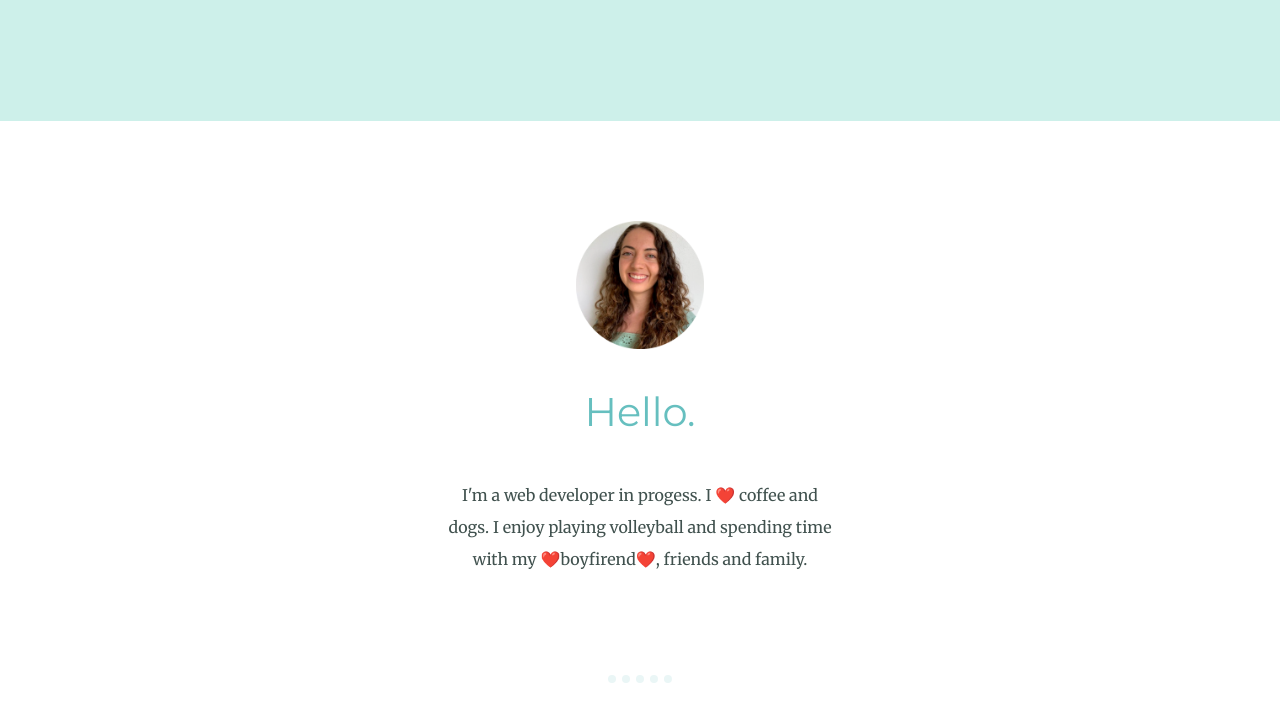
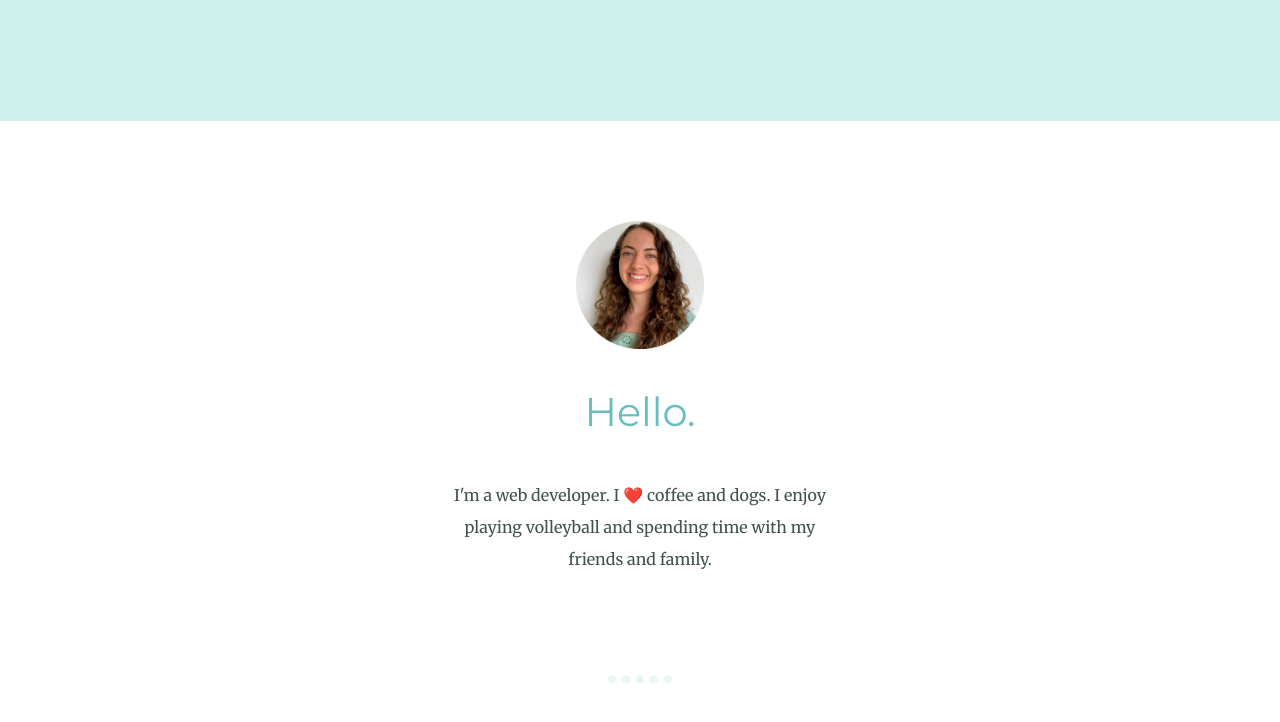
Before and after one commit to nataliabm17/website, a plain HTML site: page index.html in a window 1280 px wide. Shown: the part 386-1108 px from the top of the page. Drawn offline with Linux system fonts and the light colour scheme.

Commit message:
Update index.html

```diff
--- a/index.html
+++ b/index.html
@@ -21,7 +21,7 @@
       <div class="profile">
         <img class="profile-img" src="images/natalia.png" alt="">
         <h2>Hello.</h2>
-        <p class="profile-desc">I'm a web developer in progess. I ❤️ coffee and dogs. I enjoy playing volleyball and spending time with my ❤️boyfirend❤️, friends and family.</p>
+        <p class="profile-desc">I'm a web developer. I ❤️ coffee and dogs. I enjoy playing volleyball and spending time with my friends and family.</p>
       </div>
       <hr>
 
```
